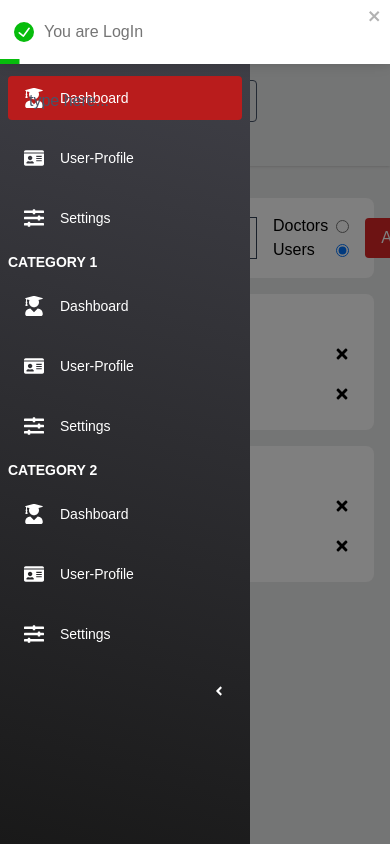
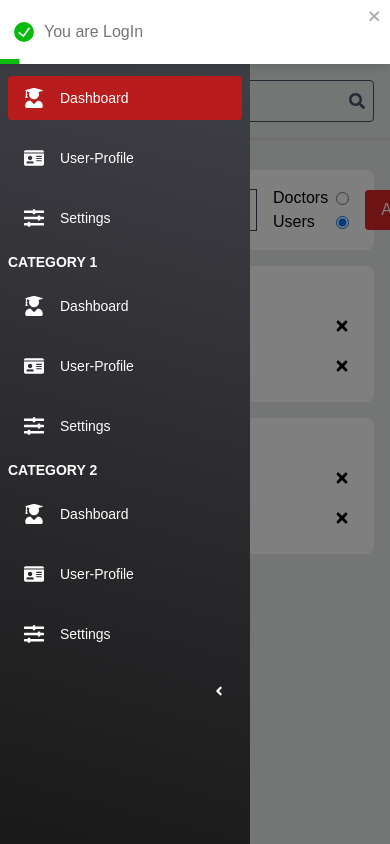
Before and after one commit to davidsh00/Dashboard, a React (Create React App) app: page /login in a window 390 px wide. Both pictures are taken after typing "name@example.com", "Sample123" into the empty fields and a click on the button "login". Shown: the top 844 px of the page. Built offline with nearby package versions, Linux system fonts and the light colour scheme.

Commit message:
responsive header  mobile mode

```diff
--- a/src/components/layout/Header.jsx
+++ b/src/components/layout/Header.jsx
@@ -15,9 +15,15 @@ function Header() {
 
   return (
     <header>
-      <HeaderLeft />
-      <SearchBox />
-      <HeaderRight />
+      <div className="order-1">
+        <HeaderLeft />
+      </div>
+      <div className="order-3 sm:order-2 w-full sm:w-auto">
+        <SearchBox />
+      </div>
+      <div className="order-2 sm:order-3 ">
+        <HeaderRight />
+      </div>
     </header>
   );
 
@@ -73,7 +79,7 @@ function Header() {
     return (
       <div className="header-left">
         <div
-          className={`sidebar-black-wrapper bg-black bg-opacity-50 fixed md:hidden top-0 left-0 bottom-0 right-0 cursor-pointer z-[10] ${
+          className={`sidebar-black-wrapper select-none bg-black bg-opacity-50 fixed md:hidden top-0 left-0 bottom-0 right-0 cursor-pointer z-[10] ${
             sidebarShow ? "block" : "hidden"
           }`}
           onClick={sideBarToggle}
--- a/src/styles/searchbox.css
+++ b/src/styles/searchbox.css
@@ -1,22 +1,22 @@
-input{
-  @apply bg-inherit outline-none
+input {
+  @apply bg-inherit outline-none;
 }
 
-.search-box{
-  @apply relative border border-slate-600 rounded
+.search-box {
+  @apply relative border border-slate-600 rounded;
 }
-.search-box input{
-  @apply px-4 py-2
+.search-box input {
+  @apply px-4 py-2 w-full;
 }
 .search-box input + label {
-  @apply top-0 translate-y-[-65%] left-2 absolute transition-all overflow-hidden z-[500000]  w-[100px] whitespace-nowrap bg-[linear-gradient(195deg,#42424a,#191919)] px-1 text-white ;
+  @apply top-0 translate-y-[-65%] left-2 absolute transition-all overflow-hidden   w-[100px] whitespace-nowrap bg-[linear-gradient(195deg,#42424a,#191919)] px-1 text-white;
 
-  transition: all .2s ease-in,width .2s .2s ease-in;
+  transition: all 0.2s ease-in, width 0.2s 0.2s ease-in;
 }
 
-.search-box input:placeholder-shown +label {
+.search-box input:placeholder-shown + label {
   @apply left-2 top-[50%] translate-y-[-50%] w-0 whitespace-nowrap inline-block text-inherit overflow-visible bg-none;
 }
-.search-box .search-btn{
-  @apply absolute right-2 top-[50%] translate-y-[-50%]
+.search-box .search-btn {
+  @apply absolute right-2 top-[50%] translate-y-[-50%];
 }
```
